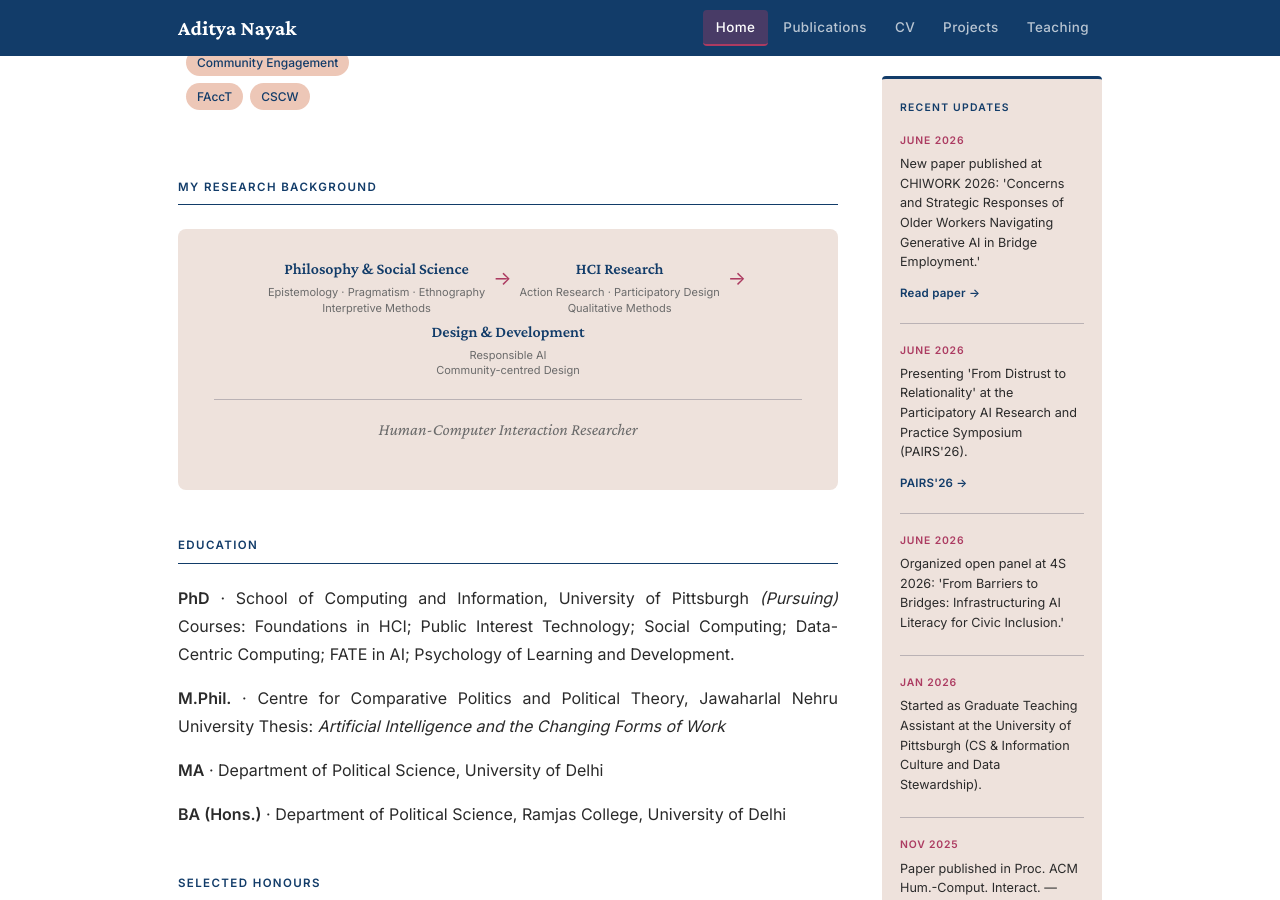
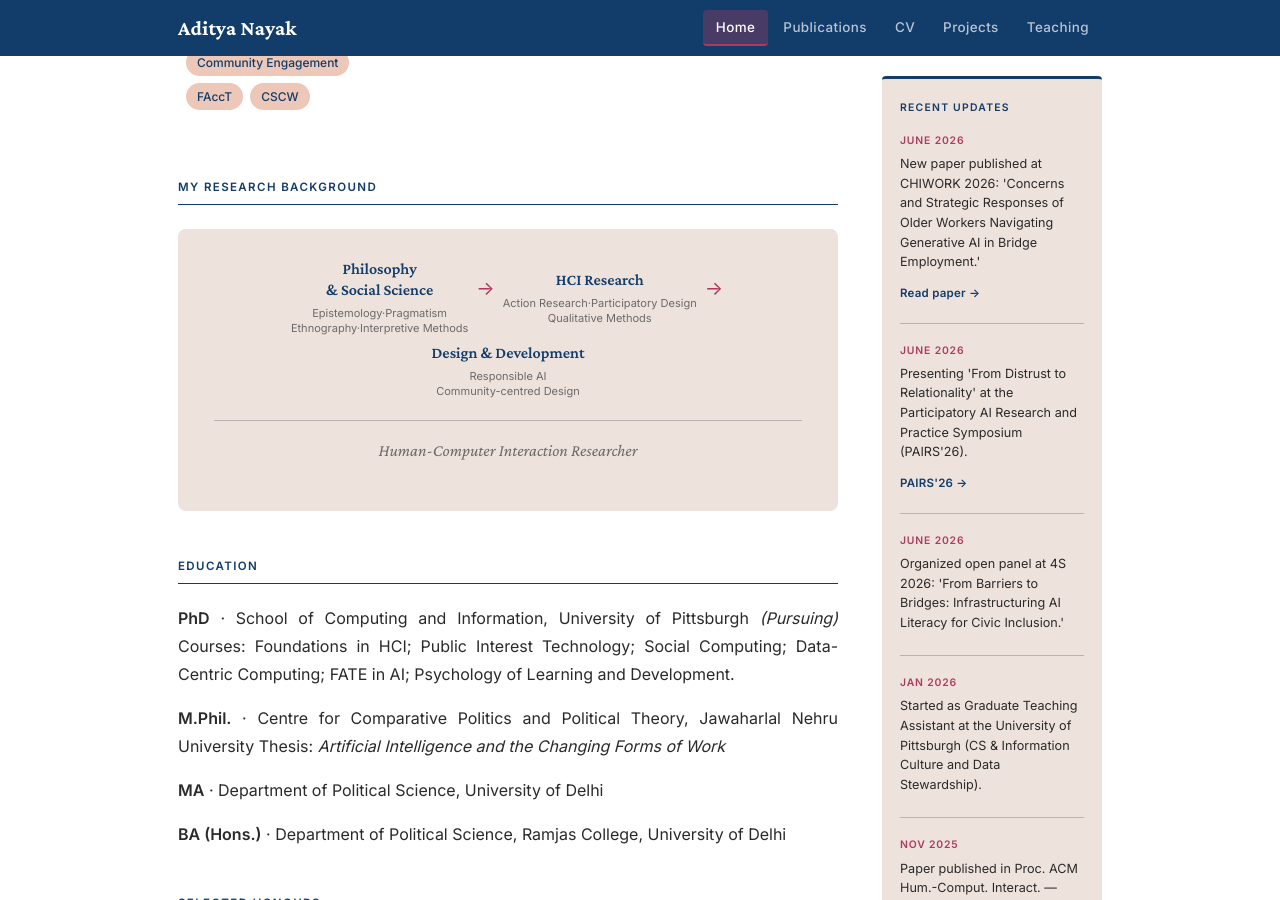
Before and after one commit to adityanayak-info/adityanayak-info.github.io, a Jekyll site: the page built from index.md, in a window 1280 px wide and 900 px high, scrolled down 612 px. Built offline with Jekyll 4.4.1, drawn with Linux system fonts in a browser that asks for light colours.

Commit message:
Update index.md

```diff
--- a/index.md
+++ b/index.md
@@ -84,18 +84,18 @@ permalink: /
 <div class="career-path">
   <div class="career-stages">
     <div class="stage">
-      <div class="stage-name">Philosophy &amp; Social Science</div>
-      <div class="stage-inst">Epistemology · Pragmatism · Ethnography<br>Interpretive Methods</div>
+      <div class="stage-name">Philosophy<br>&amp; Social Science</div>
+      <div class="stage-inst">Epistemology·Pragmatism<br>Ethnography·Interpretive Methods</div>
     </div>
     <div class="stage-arrow">→</div>
     <div class="stage">
       <div class="stage-name">HCI Research</div>
-      <div class="stage-inst">Action Research · Participatory Design<br> Qualitative Methods</div>
+      <div class="stage-inst">Action Research·Participatory Design<br>Qualitative Methods</div>
     </div>
     <div class="stage-arrow">→</div>
     <div class="stage">
       <div class="stage-name">Design &amp; Development</div>
-      <div class="stage-inst">Responsible AI <br> Community-centred Design</div>
+      <div class="stage-inst">Responsible AI<br>Community-centred Design</div>
     </div>
   </div>
   <p class="career-tagline">Human-Computer Interaction Researcher</p>
```
